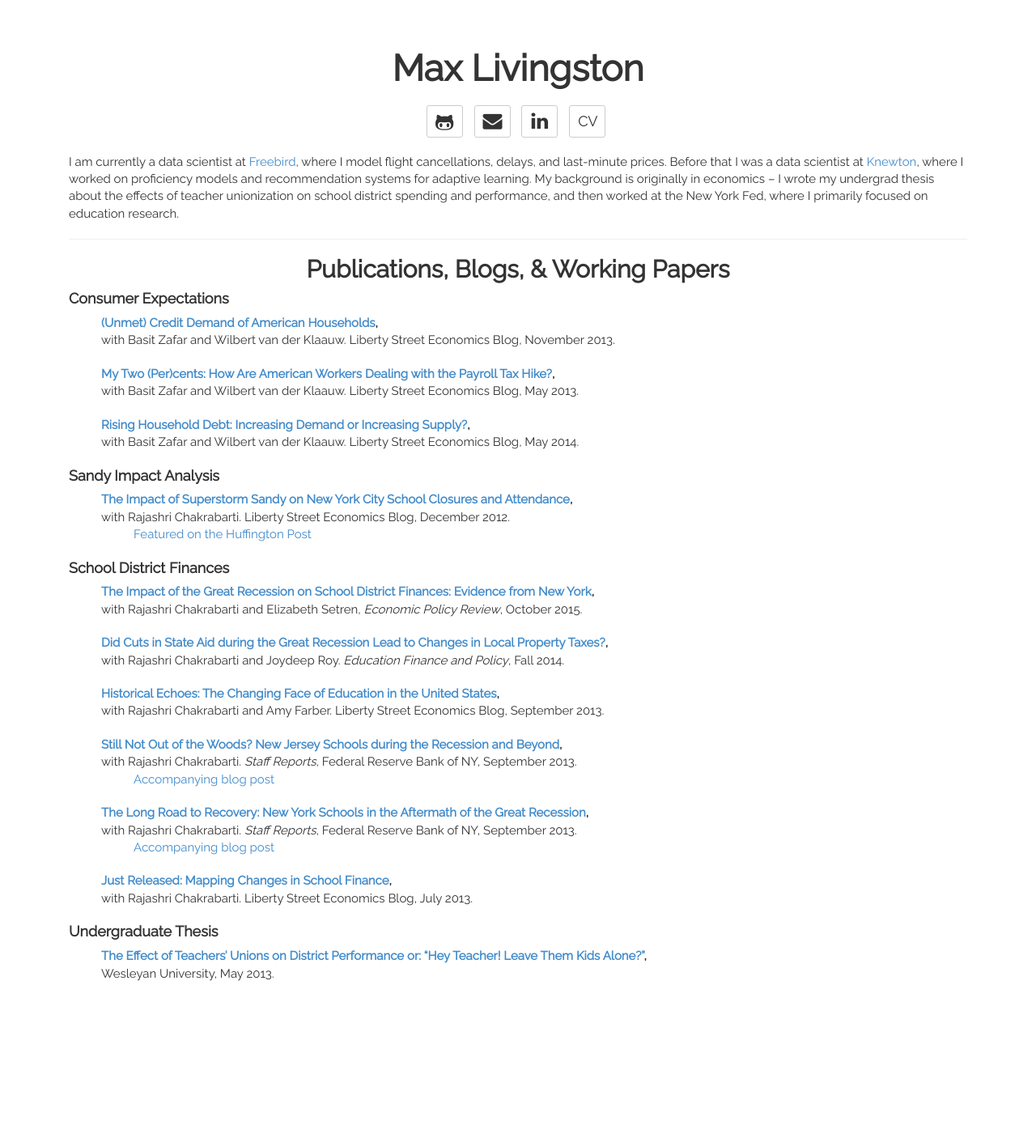
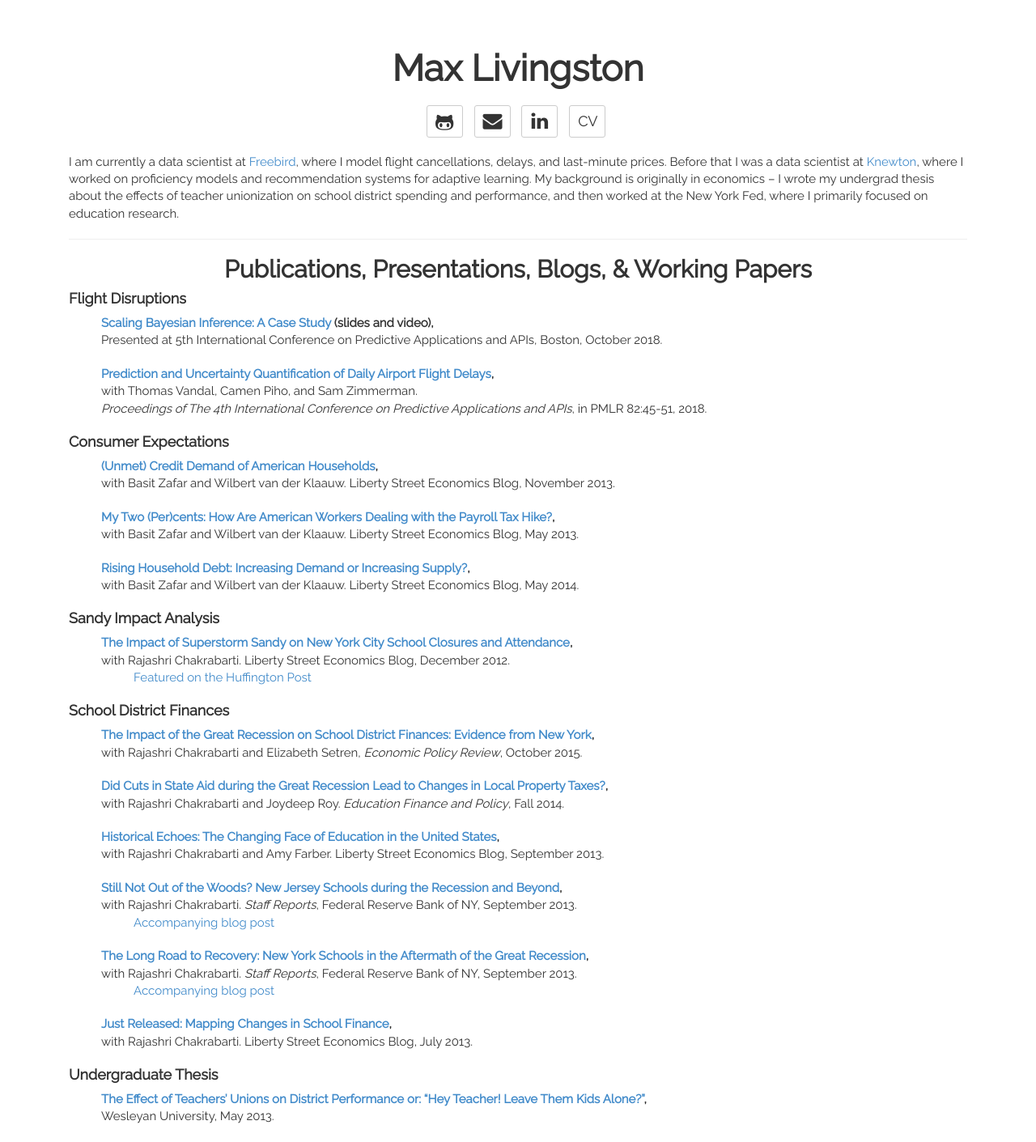
Before and after one commit to maxliving/jkl-website, a Jekyll site: the page built from index.md, in a window 1280 px wide. Shown: the whole page at 81% size. Built offline with Jekyll 4.4.1, drawn with Linux system fonts in a browser that asks for light colours; nearby versions of some CDN libraries; some web fonts are replaced; before the commit the page ends 1234 px from its top, so only the background shows below that.

Commit message:
Update resume, add Freebird PAPI papers/talks

```diff
--- a/index.md
+++ b/index.md
@@ -11,7 +11,16 @@ I am currently a data scientist at [Freebird](http://getfreebird.com), where I m
 
 ---
 
-## Publications, Blogs, & Working Papers
+## Publications, Presentations, Blogs, & Working Papers
+
+#### Flight Disruptions
+* [Scaling Bayesian Inference: A Case Study](https://www.infoq.com/presentations/flight-bayesian-prediction) (slides and video),
+: Presented at 5th International Conference on Predictive Applications and APIs, Boston, October 2018.
+
+* [Prediction and Uncertainty Quantification of Daily Airport Flight Delays](http://proceedings.mlr.press/v82/vandal18a.html),
+: with Thomas Vandal, Camen Piho, and Sam Zimmerman.
+: *Proceedings of The 4th International Conference on Predictive Applications and APIs*, in PMLR 82:45-51, 2018.
+
 
 #### Consumer Expectations
 * [(Unmet) Credit Demand of American Households](http://libertystreeteconomics.newyorkfed.org/2013/11/unmet-credit-demand-of-american-households.html),
```
Also changed, not shown: 5 other files.
